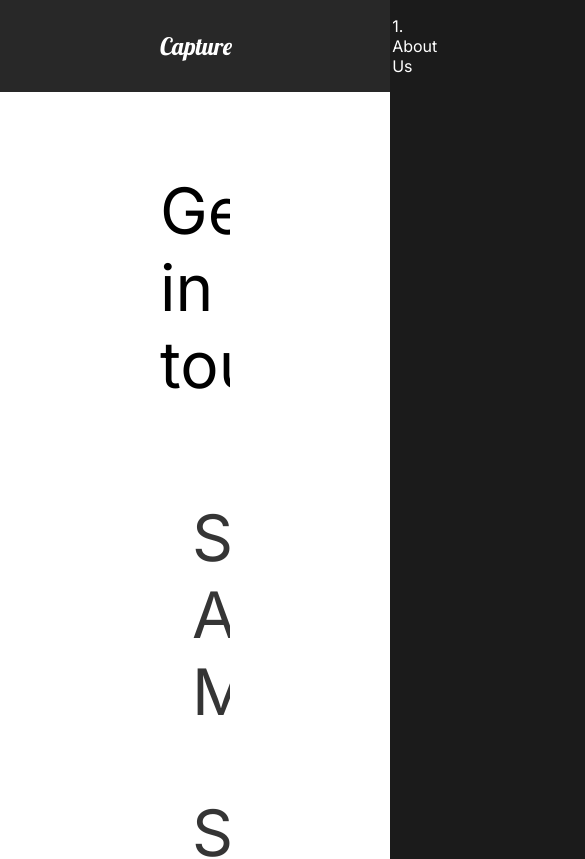
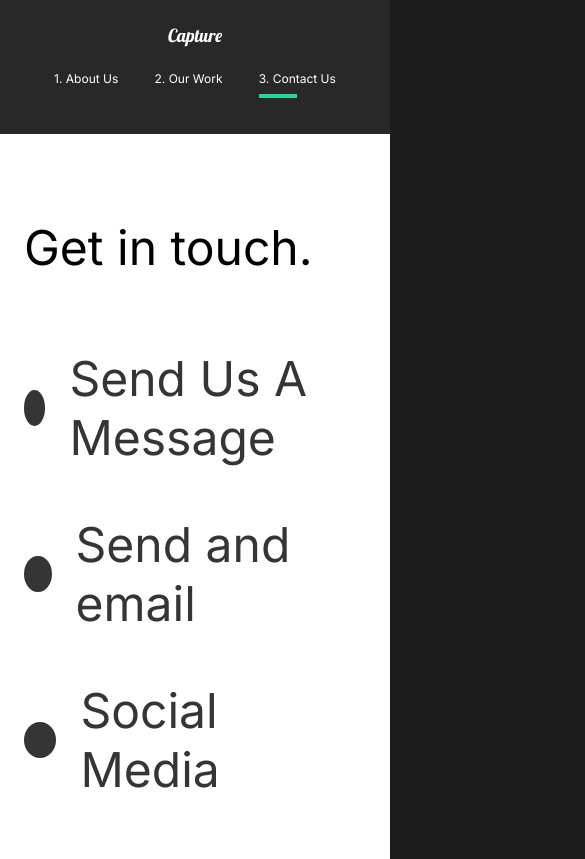
Before and after one commit to joelbarbosa96/portfolio-design, a React (Create React App) app: page /contact in a window 390 px wide. Shown: the top 859 px of the page, 585 px wide, since content can reach past the window. Built offline with nearby package versions, Linux system fonts and the light colour scheme.

Commit message:
Media Queries

```diff
--- a/src/components/GlobalStyle.jsx
+++ b/src/components/GlobalStyle.jsx
@@ -6,6 +6,12 @@ const GlobalStyle = createGlobalStyle`
     margin:0;
     padding:0;
     box-sizing:border-box;
+}
+
+html {
+    @media (max-width:1700px){
+        font-size:75%;
+    }
 }
 
 body{
--- a/src/components/Nav.jsx
+++ b/src/components/Nav.jsx
@@ -2,9 +2,13 @@ import React from "react";
 import styled from "styled-components";
 
 //Router
-import { Link } from "react-router-dom";
+import { Link, useLocation } from "react-router-dom";
+
+//Animation
+import { motion } from "framer-motion";
 
 function Nav() {
+  const { pathname } = useLocation();
   return (
     <StyledNav>
       <h1>
@@ -15,12 +19,27 @@ function Nav() {
       <ul>
         <li>
           <Link to="/">1. About Us</Link>
+          <Line
+            transition={{ duration: 0.75 }}
+            initial={{ width: "0%" }}
+            animate={{ width: pathname === "/" ? "50%" : "0%" }}
+          />
         </li>
         <li>
           <Link to="/work">2. Our Work</Link>
+          <Line
+            transition={{ duration: 0.75 }}
+            initial={{ width: "0%" }}
+            animate={{ width: pathname === "/work" ? "50%" : "0%" }}
+          />
         </li>
         <li>
           <Link to="/contact">3. Contact Us</Link>
+          <Line
+            transition={{ duration: 0.75 }}
+            initial={{ width: "0%" }}
+            animate={{ width: pathname === "/contact" ? "50%" : "0%" }}
+          />
         </li>
       </ul>
     </StyledNav>
@@ -55,6 +74,31 @@ const StyledNav = styled.nav`
     font-family: "Lobster", cursive;
     font-weight: lighter;
   }
+  @media (max-width: 1300px) {
+    flex-direction: column;
+    padding: 2rem 1rem;
+
+    ul {
+      padding: 2rem;
+      justify-content: space-around;
+      width: 100%;
+      li {
+        padding: 0;
+      }
+    }
+  }
+`;
+
+const Line = styled(motion.div)`
+  height: 0.3rem;
+  background: #23d997;
+  width: 0%;
+  position: absolute;
+  bottom: -80%;
+  left: 60%;
+  @media (max-width: 1300px) {
+    left: 0%;
+  }
 `;
 
 export default Nav;
--- a/src/components/ServicesSection.jsx
+++ b/src/components/ServicesSection.jsx
@@ -83,6 +83,9 @@ const Services = styled(BasicLayout)`
 const Cards = styled.div`
   display: flex;
   flex-wrap: wrap;
+  @media (max-width: 1300px) {
+    justify-content: center;
+  }
 `;
 
 const Card = styled.div`
--- a/src/components/useScroll.jsx
+++ b/src/components/useScroll.jsx
@@ -5,7 +5,7 @@ import { useAnimation } from "framer-motion";
 export const useScroll = () => {
   const controls = useAnimation();
   const [element, view] = useInView({
-    threshold: 0.5,
+    threshold: 0.3,
   });
   if (view) {
     controls.start("show");
--- a/src/pages/ContactUs.jsx
+++ b/src/pages/ContactUs.jsx
@@ -51,10 +51,17 @@ const ContactStyle = styled(motion.div)`
   padding: 5rem 10rem;
   color: #353535;
   min-height: 90vh;
+  @media (max-width: 1500px) {
+    padding: 2rem;
+    font-size: 1rem;
+  }
 `;
 
 const Title = styled.div`
   margin-bottom: 4rem;
+  @media (max-width: 1500px) {
+    margin-top: 5rem;
+  }
   color: black;
 `;
 
--- a/src/pages/MovieDetails.jsx
+++ b/src/pages/MovieDetails.jsx
@@ -81,6 +81,10 @@ const Awards = styled.div`
   margin: 5rem 10rem;
   align-items: center;
   justify-content: space-around;
+  @media (max-width: 1500px) {
+    display: block;
+    margin: 2rem 2rem;
+  }
 `;
 
 const AwardStyle = styled.div`
--- a/src/pages/OurWork.jsx
+++ b/src/pages/OurWork.jsx
@@ -76,6 +76,9 @@ const Work = styled(motion.div)`
   h2 {
     padding: 1rem 0rem;
   }
+  @media (max-width: 1300px) {
+    padding: 2rem 2rem;
+  }
 `;
 const Movie = styled.div`
   padding-bottom: 10rem;
--- a/src/styles.js
+++ b/src/styles.js
@@ -8,6 +8,11 @@ export const BasicLayout = styled(motion.div)`
   justify-content: space-between;
   padding: 5rem 10rem;
   color: white;
+  @media (max-width: 1300px) {
+    display: block;
+    padding: 2rem 2rem;
+    text-align: center;
+  }
 `;
 
 export const Description = styled.div`
@@ -16,6 +21,12 @@ export const Description = styled.div`
   z-index: 2;
   h2 {
     font-weight: lighter;
+  }
+  @media (max-width: 1300px) {
+    padding: 0;
+    button {
+      margin: 2rem 0rem 5rem 0rem;
+    }
   }
 `;
 
```
Also changed, not shown: 1 other file (tests, documents, lock files or other folders).
